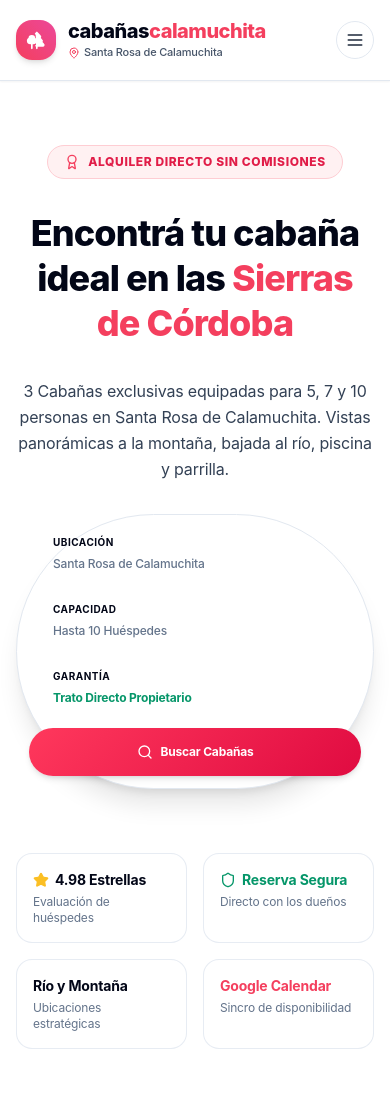
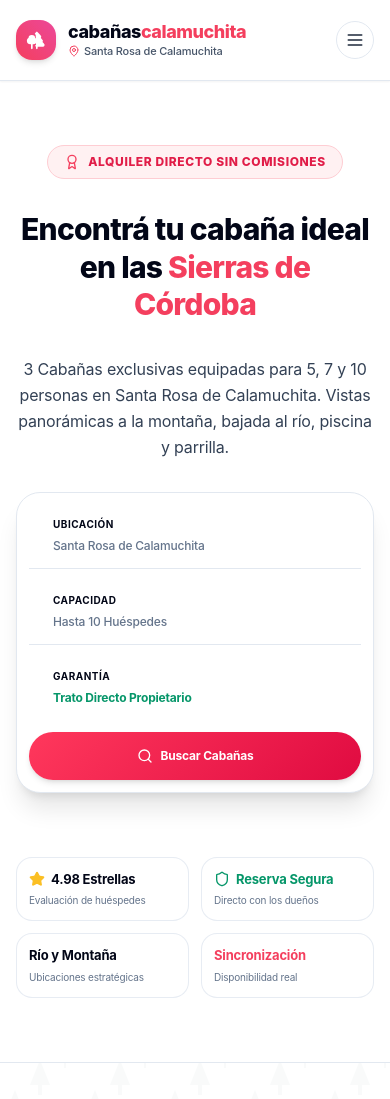
Before and after one commit to arielmartinelli/Caba-asAlquiler, a Next.js app: page / in a window 390 px wide. Shown: the top 1099 px of the page. Built offline with nearby package versions, Linux system fonts and the light colour scheme; no server answers; the database is empty.

Commit message:
Improve mobile responsiveness across main components

```diff
--- a/src/app/cabanas/[slug]/page.tsx
+++ b/src/app/cabanas/[slug]/page.tsx
@@ -74,10 +74,10 @@ export default function CabinDetailPage() {
  }
 
  return (
- <div className="max-w-7xl mx-auto px-4 sm:px-6 lg:px-8 py-8 space-y-10">
+ <div className="max-w-7xl mx-auto px-4 sm:px-6 lg:px-8 py-4 sm:py-8 space-y-6 sm:space-y-10">
 
  {/* Breadcrumb & Airbnb Top Actions */}
- <div className="flex items-center justify-between border-b border-slate-200 pb-4">
+ <div className="flex flex-col sm:flex-row items-start sm:items-center justify-between gap-4 border-b border-slate-200 pb-4">
  <Link
  href="/"
  className="inline-flex items-center gap-2 text-xs font-bold text-slate-700 hover:text-rose-500 transition-colors"
--- a/src/app/page.tsx
+++ b/src/app/page.tsx
@@ -40,7 +40,7 @@ export default async function HomePage() {
  <Award className="w-4 h-4 text-rose-500" /> Alquiler Directo sin Comisiones
  </div>
 
- <h1 className="text-4xl sm:text-6xl md:text-7xl font-extrabold tracking-tight text-slate-950 leading-tight max-w-4xl mx-auto">
+ <h1 className="text-3xl sm:text-5xl md:text-7xl font-extrabold tracking-tight text-slate-950 leading-tight max-w-4xl mx-auto">
  Encontrá tu cabaña ideal en las <span className="text-rose-500">Sierras de Córdoba</span>
  </h1>
 
@@ -49,16 +49,16 @@ export default async function HomePage() {
  </p>
 
  {/* Airbnb Search Box Floating Container */}
- <div className="max-w-3xl mx-auto bg-white p-3 rounded-full border border-slate-200 shadow-xl flex flex-col sm:flex-row items-center justify-between gap-3">
- <div className="px-6 py-2 text-left sm:border-r border-slate-200 w-full">
+ <div className="max-w-3xl mx-auto bg-white p-3 rounded-3xl sm:rounded-full border border-slate-200 shadow-xl flex flex-col sm:flex-row items-center justify-between gap-3">
+ <div className="px-6 py-3 sm:py-2 text-left border-b sm:border-b-0 sm:border-r border-slate-200 w-full">
  <span className="text-[10px] font-bold text-slate-950 uppercase tracking-wider block">Ubicación</span>
  <span className="text-xs text-slate-500 font-medium">Santa Rosa de Calamuchita</span>
  </div>
- <div className="px-6 py-2 text-left sm:border-r border-slate-200 w-full">
+ <div className="px-6 py-3 sm:py-2 text-left border-b sm:border-b-0 sm:border-r border-slate-200 w-full">
  <span className="text-[10px] font-bold text-slate-950 uppercase tracking-wider block">Capacidad</span>
  <span className="text-xs text-slate-500 font-medium">Hasta 10 Huéspedes</span>
  </div>
- <div className="px-6 py-2 text-left w-full">
+ <div className="px-6 py-3 sm:py-2 text-left w-full">
  <span className="text-[10px] font-bold text-slate-950 uppercase tracking-wider block">Garantía</span>
  <span className="text-xs font-bold text-emerald-600 ">Trato Directo Propietario</span>
  </div>
@@ -71,26 +71,26 @@ export default async function HomePage() {
  </div>
 
  {/* Airbnb Key Benefits Bar */}
- <div className="grid grid-cols-2 md:grid-cols-4 gap-4 pt-8 text-left max-w-4xl mx-auto">
- <div className="bg-white p-4 rounded-2xl border border-slate-200/80 shadow-xs space-y-1">
- <div className="text-slate-950 font-bold text-sm flex items-center gap-1.5">
+ <div className="grid grid-cols-2 md:grid-cols-4 gap-3 sm:gap-4 pt-8 text-left max-w-4xl mx-auto">
+ <div className="bg-white p-3 sm:p-4 rounded-2xl border border-slate-200/80 shadow-xs space-y-1">
+ <div className="text-slate-950 font-bold text-[13px] sm:text-sm flex items-center gap-1.5">
  <Star className="w-4 h-4 fill-amber-400 text-amber-400" /> 4.98 Estrellas
  </div>
- <div className="text-slate-500 text-xs">Evaluación de huéspedes</div>
+ <div className="text-slate-500 text-[10px] sm:text-xs">Evaluación de huéspedes</div>
  </div>
- <div className="bg-white p-4 rounded-2xl border border-slate-200/80 shadow-xs space-y-1">
- <div className="text-emerald-600 font-bold text-sm flex items-center gap-1.5">
+ <div className="bg-white p-3 sm:p-4 rounded-2xl border border-slate-200/80 shadow-xs space-y-1">
+ <div className="text-emerald-600 font-bold text-[13px] sm:text-sm flex items-center gap-1.5">
  <Shield className="w-4 h-4" /> Reserva Segura
  </div>
- <div className="text-slate-500 text-xs">Directo con los dueños</div>
+ <div className="text-slate-500 text-[10px] sm:text-xs">Directo con los dueños</div>
  </div>
- <div className="bg-white p-4 rounded-2xl border border-slate-200/80 shadow-xs space-y-1">
- <div className="text-slate-950 font-bold text-sm">Río y Montaña</div>
- <div className="text-slate-500 text-xs">Ubicaciones estratégicas</div>
+ <div className="bg-white p-3 sm:p-4 rounded-2xl border border-slate-200/80 shadow-xs space-y-1">
+ <div className="text-slate-950 font-bold text-[13px] sm:text-sm">Río y Montaña</div>
+ <div className="text-slate-500 text-[10px] sm:text-xs">Ubicaciones estratégicas</div>
  </div>
- <div className="bg-white p-4 rounded-2xl border border-slate-200/80 shadow-xs space-y-1">
- <div className="text-rose-500 font-bold text-sm">Google Calendar</div>
- <div className="text-slate-500 text-xs">Sincro de disponibilidad</div>
+ <div className="bg-white p-3 sm:p-4 rounded-2xl border border-slate-200/80 shadow-xs space-y-1">
+ <div className="text-rose-500 font-bold text-[13px] sm:text-sm">Sincronización</div>
+ <div className="text-slate-500 text-[10px] sm:text-xs">Disponibilidad real</div>
  </div>
  </div>
 
--- a/src/components/CabinCard.tsx
+++ b/src/components/CabinCard.tsx
@@ -69,7 +69,7 @@ export default function CabinCard({ cabin }: { cabin: CabinData }) {
  </div>
 
  {/* Content Section */}
- <div className="p-6 flex-1 flex flex-col justify-between space-y-4">
+ <div className="p-4 sm:p-6 flex-1 flex flex-col justify-between space-y-4">
  <div className="space-y-2">
  <h3 className="text-xl font-extrabold text-slate-950 group-hover:text-rose-500 transition-colors leading-snug">
  {cabin.name}
@@ -113,7 +113,7 @@ export default function CabinCard({ cabin }: { cabin: CabinData }) {
 
  <Link
  href={`/cabanas/${cabin.slug}`}
- className="px-4 py-2.5 rounded-full font-bold text-xs btn-airbnb flex items-center gap-1.5 shadow-md"
+ className="px-3 sm:px-4 py-2 sm:py-2.5 rounded-full font-bold text-[11px] sm:text-xs btn-airbnb flex items-center gap-1.5 shadow-md"
  >
  <span>Ver Cabaña</span>
  <ArrowRight className="w-3.5 h-3.5" />
--- a/src/components/Navbar.tsx
+++ b/src/components/Navbar.tsx
@@ -19,7 +19,7 @@ export default function Navbar() {
  <Trees className="w-5 h-5 fill-current" />
  </div>
  <div>
- <span className="text-xl font-extrabold tracking-tight text-slate-950 block leading-tight">
+ <span className="text-lg sm:text-xl font-extrabold tracking-tight text-slate-950 block leading-tight">
  cabañas<span className="text-rose-500">calamuchita</span>
  </span>
  <span className="text-[11px] text-slate-600 flex items-center gap-1 font-medium">
@@ -86,25 +86,25 @@ export default function Navbar() {
 
  {/* Mobile Menu Dropdown */}
  {mobileMenuOpen && (
- <div className="md:hidden bg-white border-t border-slate-200 px-6 pt-4 pb-6 space-y-4 shadow-xl">
+ <div className="md:hidden bg-white border-t border-slate-200 px-5 pt-6 pb-8 space-y-5 shadow-xl">
  <Link
  href="/"
  onClick={() => setMobileMenuOpen(false)}
- className="block text-base font-bold text-slate-950 hover:text-rose-500"
+ className="block py-2 text-base font-bold text-slate-950 hover:text-rose-500"
  >
  Inicio & Cabañas
  </Link>
  <a
  href="#catalogo"
  onClick={() => setMobileMenuOpen(false)}
- className="block text-base font-bold text-slate-950 hover:text-rose-500"
+ className="block py-2 text-base font-bold text-slate-950 hover:text-rose-500"
  >
  Nuestras 3 Cabañas
  </a>
  <a
  href="#ubicacion"
  onClick={() => setMobileMenuOpen(false)}
- className="block text-base font-bold text-slate-950 hover:text-rose-500"
+ className="block py-2 text-base font-bold text-slate-950 hover:text-rose-500"
  >
  Ubicación & Mapa
  </a>
```
